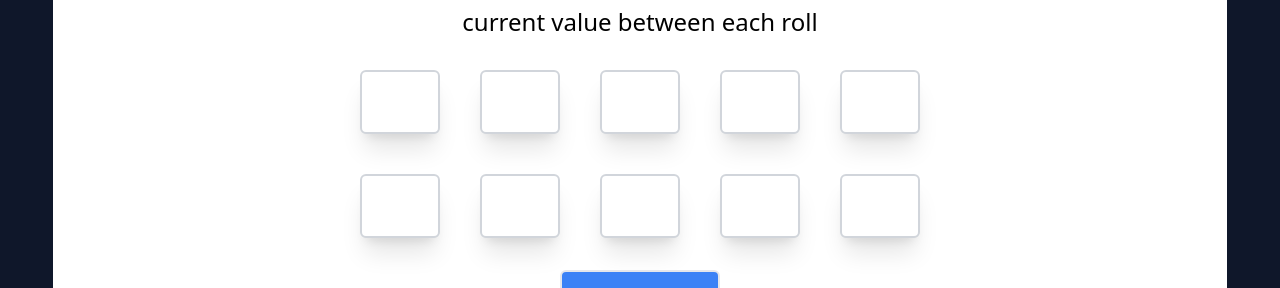
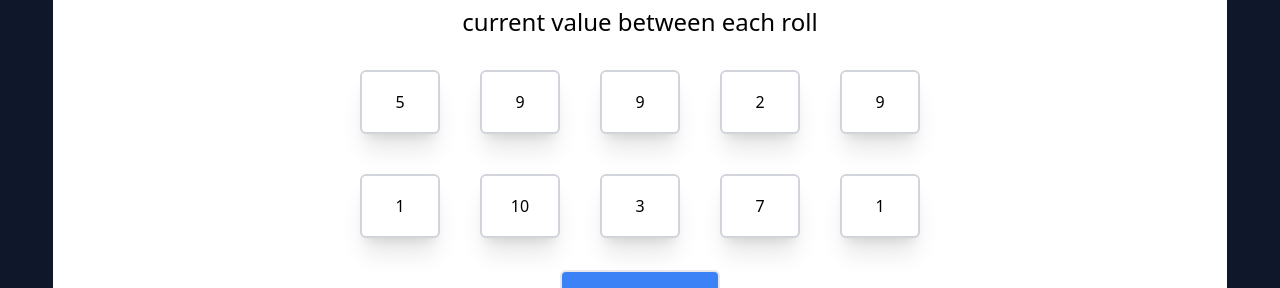
Before and after one commit to wzrdk3lly/tenzies-game, a React (Vite) app: page / in a window 1280 px wide. Shown: the part 282-570 px from the top of the page. Built offline with nearby package versions, Linux system fonts and the light colour scheme.

Commit message:
ADD randomize dice data functionality

```diff
--- a/src/App.jsx
+++ b/src/App.jsx
@@ -4,47 +4,41 @@ import diceData from "./diceData";
 function App() {
   /*
   Todo:
-  [ ] - implement a randomize feature for the dice state
   [ ] - once we can succesffully roll and randomize the dice, lets move dice to it's on component
-        - we can collect state of the app in the App componennt and then we can pass it down to children
-
-
+      - we can collect state of the app in the App componennt and then we can pass it down to children
  */
-
-  // contains diceData array of object. Feature is disabled now
-  // console.log(diceData);
+  // state of the diceData array which is an array of objects
   let [dice, setDice] = useState(diceData);
 
-  //  state for the dice
-  // const [arrayOfNumbers, setArrayOfNumbers] = useState([]);
+  let diceElements;
 
-  // currently this just pulls from an array that we generate.
-  // The next feature will need to include iterating theough dice data and setting each of the dice to be
-  // a random number
-  // useEffect(() => {
-  //   randomizeDice();
-  // }, []);
+  // On first load randomize the dice
+  useEffect(() => {
+    randomizeDice();
+  }, []);
 
+  // Function that returns a random number between 1 and 10
   function getRandomNumber() {
     return Math.floor(Math.random() * 11);
   }
 
+  // Modifies the state of the dice
   function randomizeDice() {
     setDice((prevDice) =>
-      prevDice.map((diceObject) => {
-        diceObject.number = getRandomNumber();
-      })
+      prevDice.map((diceObject) => ({
+        ...diceObject,
+        number: getRandomNumber(),
+      }))
     );
     console.log(dice);
   }
 
-  // On each roll set the dice state to have a random number between 1 -10
+  // On each roll set the dice state to have a random number between 1 - 10
   function rollEvent() {
     randomizeDice();
-    //  change each dice to have a random number
   }
 
-  let diceElements = dice.map((die) => {
+  diceElements = dice.map((die) => {
     return (
       <button className="bg-white rounded-md border-2 border-gray-300 hover:border-purple-500 w-20 h-16 shadow-xl">
         {die.number}
@@ -66,12 +60,14 @@ function App() {
               current value between each roll
             </div>
           </div>
-
+          {/* dice component */}
           <div className="flex justify-center">
             <div className=" grid grid-rows-2 grid-cols-5 gap-10">
               {diceElements}
             </div>
           </div>
+          {/* dice component */}
+
           <div className="flex justify-center">
             <button
               className="bg-blue-500 w-40 h-16 border-2 hover:border-purple-500 rounded-md text-2xl font-bold text-white"
--- a/src/diceData.jsx
+++ b/src/diceData.jsx
@@ -1,3 +1,7 @@
+function getRandomNumber() {
+  return Math.floor(Math.random() * 11);
+}
+
 let data = [
   {
     frozen: false,
```
